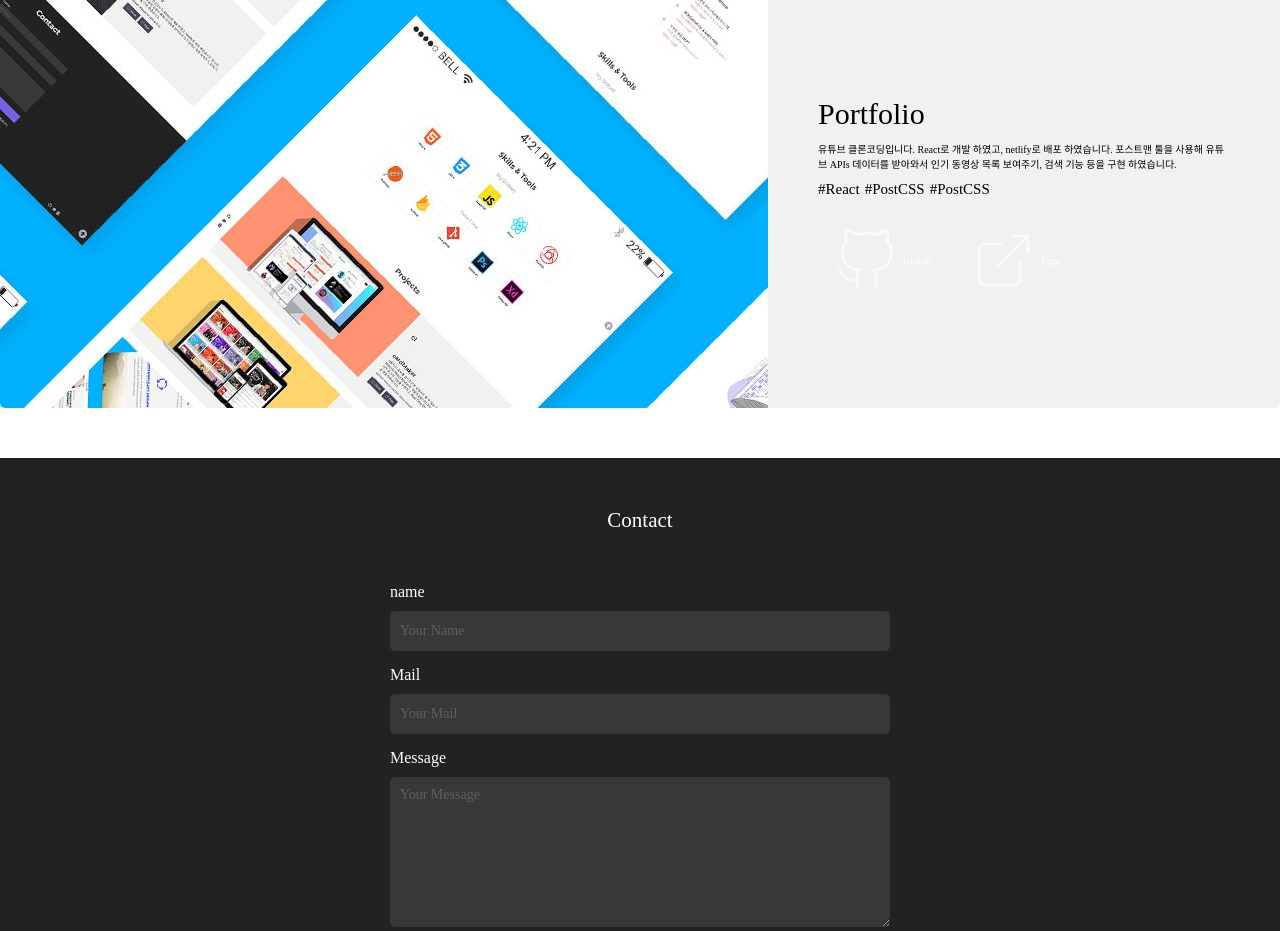
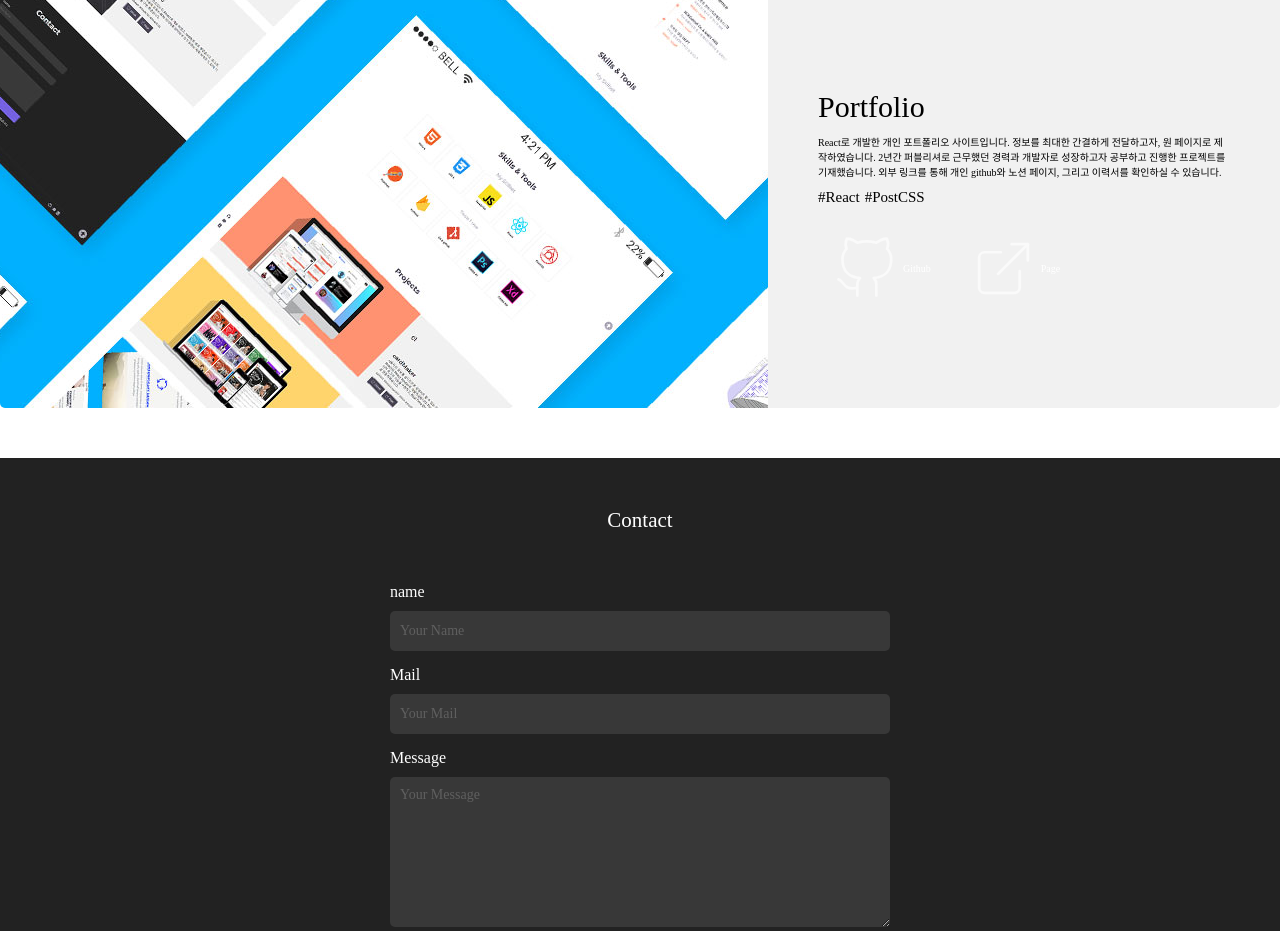
Before and after one commit to hursh7/portfolio2022, a React (Create React App) app: page / in a window 1280 px wide. Shown: the part 3220-4151 px from the top of the page. Built offline with nearby package versions, Linux system fonts and the light colour scheme; a web font is replaced by a local one.

Commit message:
add read me

```diff
--- a/src/components/project/project.jsx
+++ b/src/components/project/project.jsx
@@ -46,14 +46,13 @@ const PROJECTS_ITEMS = [
           image: project_img03,
           number: 3,
           title: 'Portfolio',
-          description: '유튜브 클론코딩입니다. React로 개발 하였고, netlify로 배포 하였습니다. 포스트맨 툴을 사용해 유튜브 APIs 데이터를 받아와서 인기 동영상 목록 보여주기, 검색 기능 등을 구현 하였습니다.',
+          description: 'React로 개발한 개인 포트폴리오 사이트입니다. 정보를 최대한 간결하게 전달하고자, 원 페이지로 제작하였습니다. 2년간 퍼블리셔로 근무했던 경력과 개발자로 성장하고자 공부하고 진행한 프로젝트를 기재했습니다. 외부 링크를 통해 개인 github와 노션 페이지, 그리고 이력서를 확인하실 수 있습니다.',
           tec01: '#React',
           tec02: '#PostCSS',
-          tec03: '#PostCSS',
           tec04: null,
           tec05: null,
-          link: 'https://github.com/hursh7/youtube-clone',
-          page: 'https://hursh7-juntube.netlify.app/',
+          link: 'https://github.com/hursh7/portfolio2022',
+          page: 'https://hursh7.github.io/portfolio2022/',
           icon01: link_github,
           icon02: link_page,
           path01: 'Github',
--- a/src/components/side_menu/side_menu.jsx
+++ b/src/components/side_menu/side_menu.jsx
@@ -9,7 +9,7 @@ const SideMenu = ({FontAwesomeIcon}) => (
                 </a>
             </li>
             <li>
-                <a href="https://github.com/hursh7" target="_blank"  rel="noreferrer">
+                <a href="https://sudsy-skink-5a5.notion.site/JS-94f29388c3be48cba2e921db41ff45ee" target="_blank"  rel="noreferrer">
                     <FontAwesomeIcon icon={["fas", "comment-dots"]} />
                 </a>
             </li>
```
Also changed, not shown: 1 other file (tests, documents, lock files or other folders).
